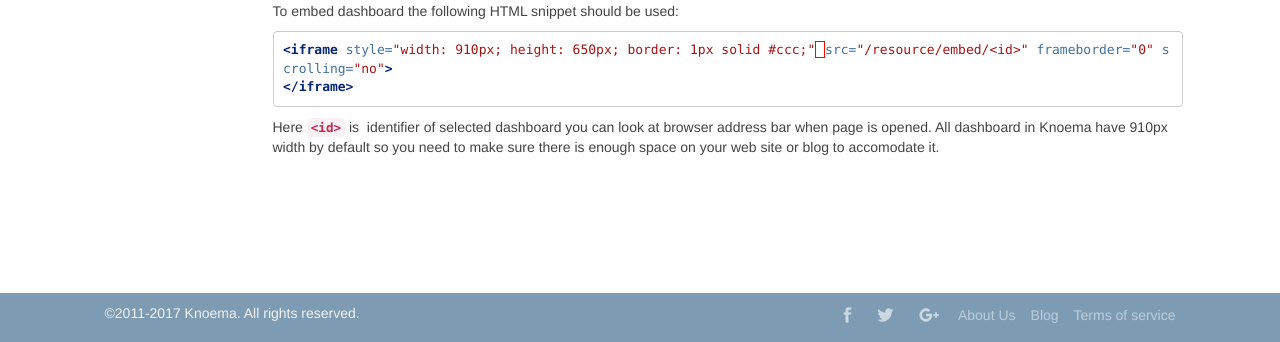
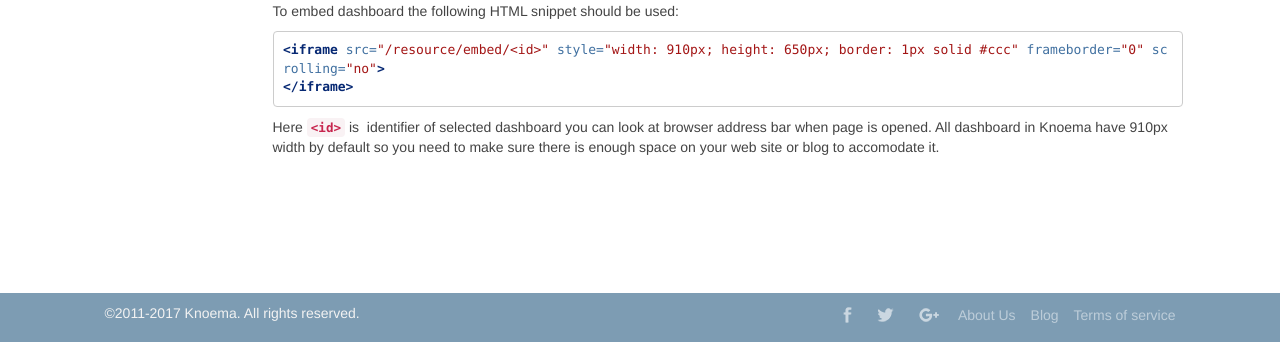
Before and after one commit to Knoema/Docs, a Jekyll site: the page built from _pages/widgets/dashboard.md, in a window 1280 px wide, cut to the strip 820-1162 px from the top of the page. Built offline with Jekyll 4.4.1, drawn with Linux system fonts in a browser that asks for light colours; nearby versions of some CDN libraries; some web fonts are replaced.

Commit message:
KN-21402 minor fixes

```diff
--- a/_pages/widgets/dashboard.md
+++ b/_pages/widgets/dashboard.md
@@ -14,7 +14,7 @@ Any public page can be embedded into external web site or blog post. The example
 To embed dashboard the following HTML snippet should be used:
 
 {% highlight html %}
-<iframe style="width: 910px; height: 650px; border: 1px solid #ccc;" src="/resource/embed/<id>" frameborder="0" scrolling="no">
+<iframe src="/resource/embed/<id>" style="width: 910px; height: 650px; border: 1px solid #ccc" frameborder="0" scrolling="no">
 </iframe>
 {% endhighlight %}
 
```
Also changed, not shown: meta/datasets.md (+1 -1 lines).
